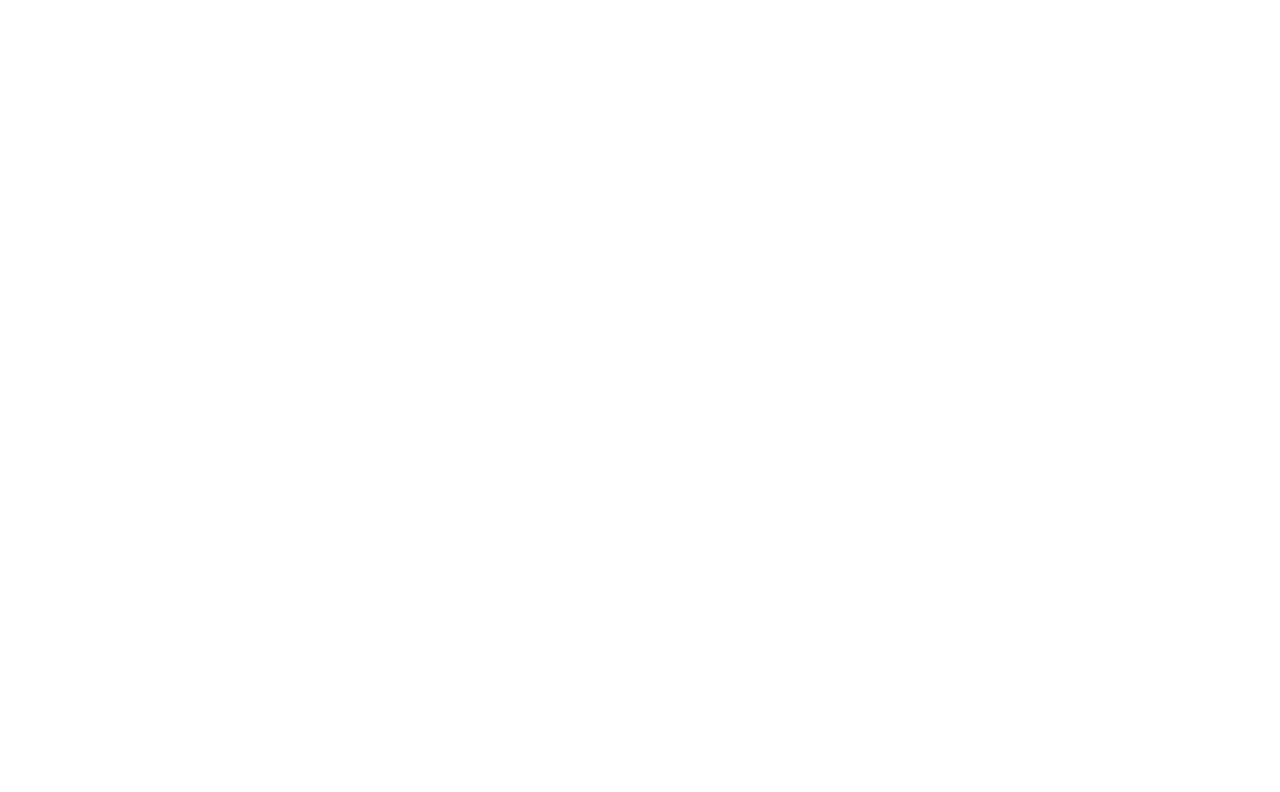
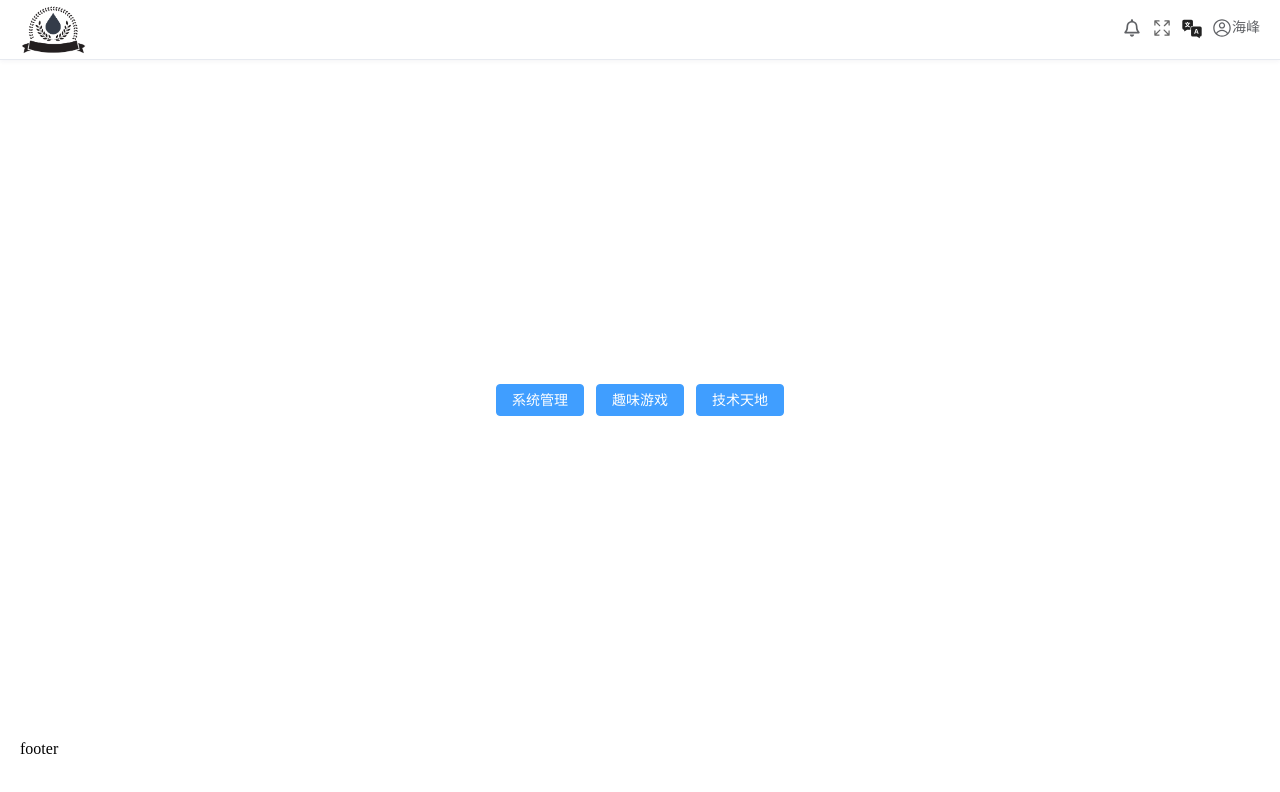
Before and after one commit to seapack-hub/seapack-template, a Vue app: page /menuTab/index in a window 1280 px wide. Before the commit this address had no page. Shown: the top 792 px of the page. Built offline with nearby package versions, Linux system fonts and the light colour scheme.

Commit message:
主页设置

```diff
--- a/components.d.ts
+++ b/components.d.ts
@@ -8,6 +8,7 @@
 declare module 'vue' {
   export interface GlobalComponents {
     ChangeLanguage: typeof import('./src/components/changeLanguage/index.vue')['default']
+    ElButton: typeof import('element-plus/es')['ElButton']
     ElContainer: typeof import('element-plus/es')['ElContainer']
     ElDropdown: typeof import('element-plus/es')['ElDropdown']
     ElDropdownItem: typeof import('element-plus/es')['ElDropdownItem']
--- a/src/layout/menuTab/index.vue
+++ b/src/layout/menuTab/index.vue
@@ -4,7 +4,11 @@
     <el-header>
       <nav-bar></nav-bar>
     </el-header>
-    <el-main>{{$t('mainBody')}}</el-main>
+    <el-main>
+      <router-view v-slot="{ Component }">
+        <component :is="Component"></component>
+      </router-view>
+    </el-main>
     <el-footer>{{$t('footer')}}</el-footer>
   </el-container>
 </template>
--- a/src/router/index.ts
+++ b/src/router/index.ts
@@ -10,6 +10,16 @@
     {
         path:"/menuTab",
         component:layout,
+        redirect:"/menuTab/index",
+        meta:{},
+        children:[
+            {
+                path:"index",
+                name:"menuTabIndex",
+                component:()=>import("@/views/common/menuTab/index.vue"),
+                meta:{}
+            }
+        ]
     }
 ];
 const base:string = ""
--- /dev/null
+++ b/src/views/common/menuTab/index.vue
@@ -0,0 +1,21 @@
+<template>
+  <div class="mean-tab-wrapper">
+    <el-button type="primary">系统管理</el-button>
+    <el-button type="primary">趣味游戏</el-button>
+    <el-button type="primary">技术天地</el-button>
+  </div>
+</template>
+
+<script setup lang="ts">
+
+</script>
+
+<style scoped lang="scss">
+.mean-tab-wrapper{
+  width: 100%;
+  height: 100%;
+  display: flex;
+  justify-content: center;
+  align-items: center;
+}
+</style>
```
